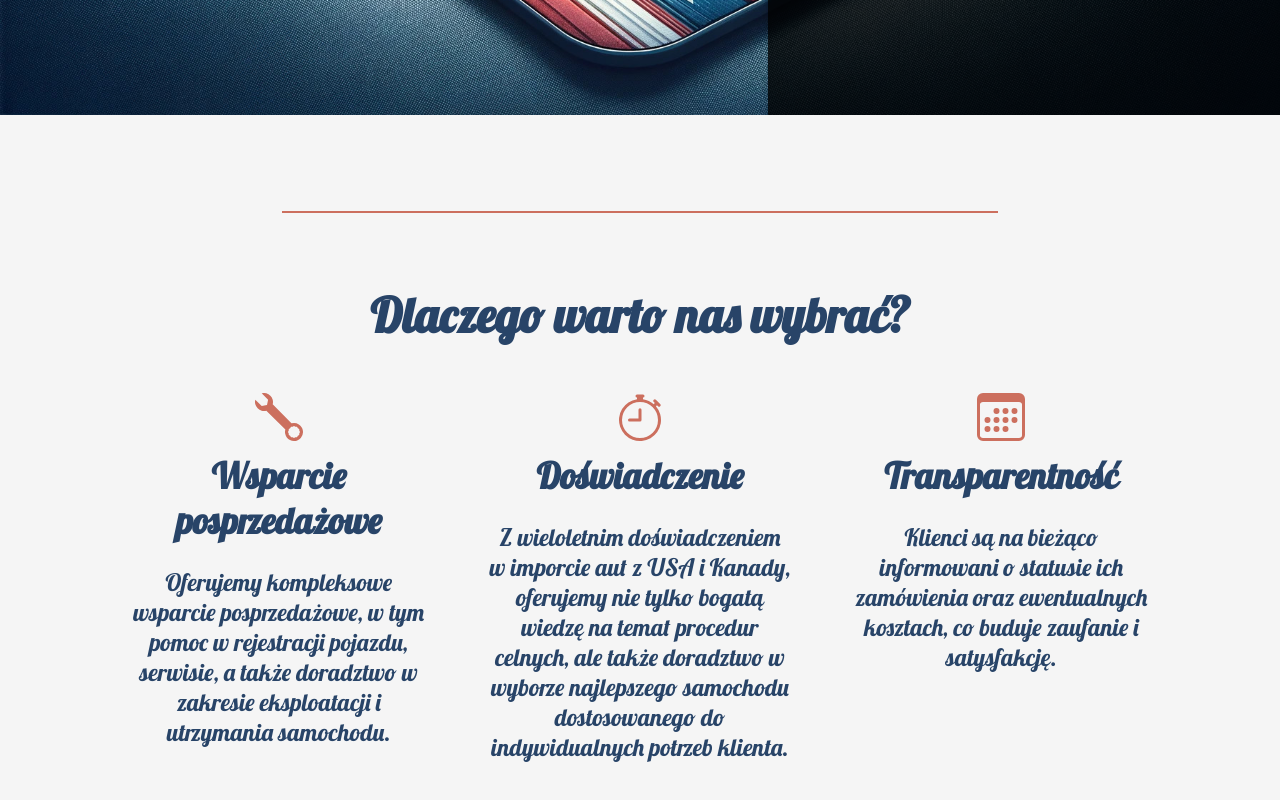
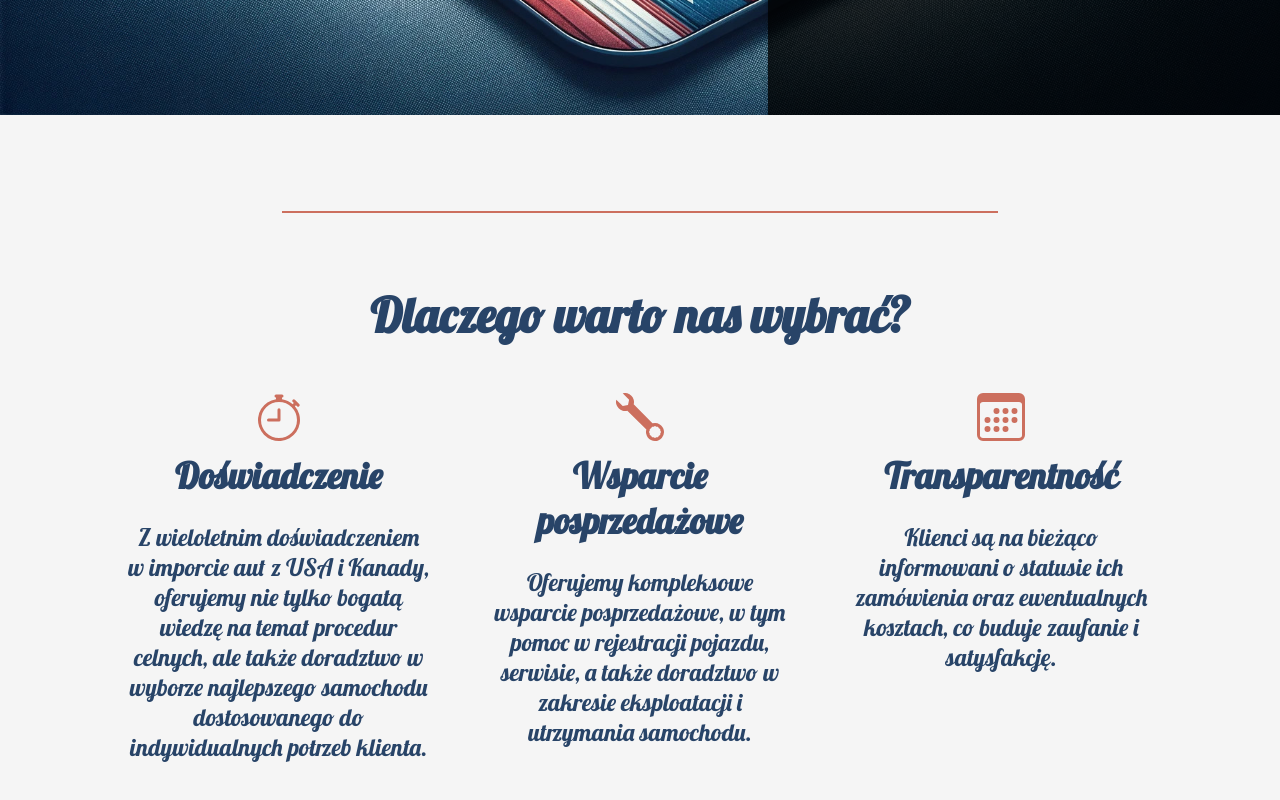
Before and after one commit to rooqyxd/importaut, a React (Vite) app: page / in a window 1280 px wide. Shown: the part 664-1464 px from the top of the page. Built offline with nearby package versions, Linux system fonts and the light colour scheme.

Commit message:
add: whyus comp, fixed styles for nav and aboutus

```diff
--- a/src/Components/WhyUs/WhyUs.tsx
+++ b/src/Components/WhyUs/WhyUs.tsx
@@ -3,23 +3,12 @@ import { BsCalendar3, BsStopwatch, BsWrench } from "react-icons/bs";
 const WhyUs = () => {
     return (
         <div className="whyus-wrapper">
-            <div className="whyus-container">
+            <div className="whyus-container" id="aboutus">
                 <div className="topbar"></div>
                 <div className="whyus-text-container">
                     <h1 className="whyus-title">Dlaczego warto nas wybrać?</h1>
                 </div>
                 <div className="whyus-content-container">
-                    <div className="whyus-content">
-                        <div className="whyus-content-icon">
-                            <BsWrench />
-                        </div>
-                        <h2 className="whyus-content-title">Wsparcie posprzedażowe</h2>
-                        <p className="whyus-content-text">
-                            Oferujemy kompleksowe wsparcie posprzedażowe, w tym pomoc w rejestracji
-                            pojazdu, serwisie, a także doradztwo w zakresie eksploatacji i
-                            utrzymania samochodu.
-                        </p>
-                    </div>
                     <div className="whyus-content">
                         <div className="whyus-content-icon">
                             <BsStopwatch />
@@ -34,13 +23,23 @@ const WhyUs = () => {
                     </div>
                     <div className="whyus-content">
                         <div className="whyus-content-icon">
+                            <BsWrench />
+                        </div>
+                        <h2 className="whyus-content-title">Wsparcie posprzedażowe</h2>
+                        <p className="whyus-content-text">
+                            Oferujemy kompleksowe wsparcie posprzedażowe, w tym pomoc w rejestracji
+                            pojazdu, serwisie, a także doradztwo w zakresie eksploatacji i
+                            utrzymania samochodu.
+                        </p>
+                    </div>
+                    <div className="whyus-content">
+                        <div className="whyus-content-icon">
                             <BsCalendar3 />
                         </div>
                         <h2 className="whyus-content-title">Transparentność</h2>
                         <p className="whyus-content-text">
-Klienci są na bieżąco informowani o
-                            statusie ich zamówienia oraz ewentualnych kosztach, co buduje zaufanie i
-                            satysfakcję.
+                            Klienci są na bieżąco informowani o statusie ich zamówienia oraz
+                            ewentualnych kosztach, co buduje zaufanie i satysfakcję.
                         </p>
                     </div>
                 </div>
```
